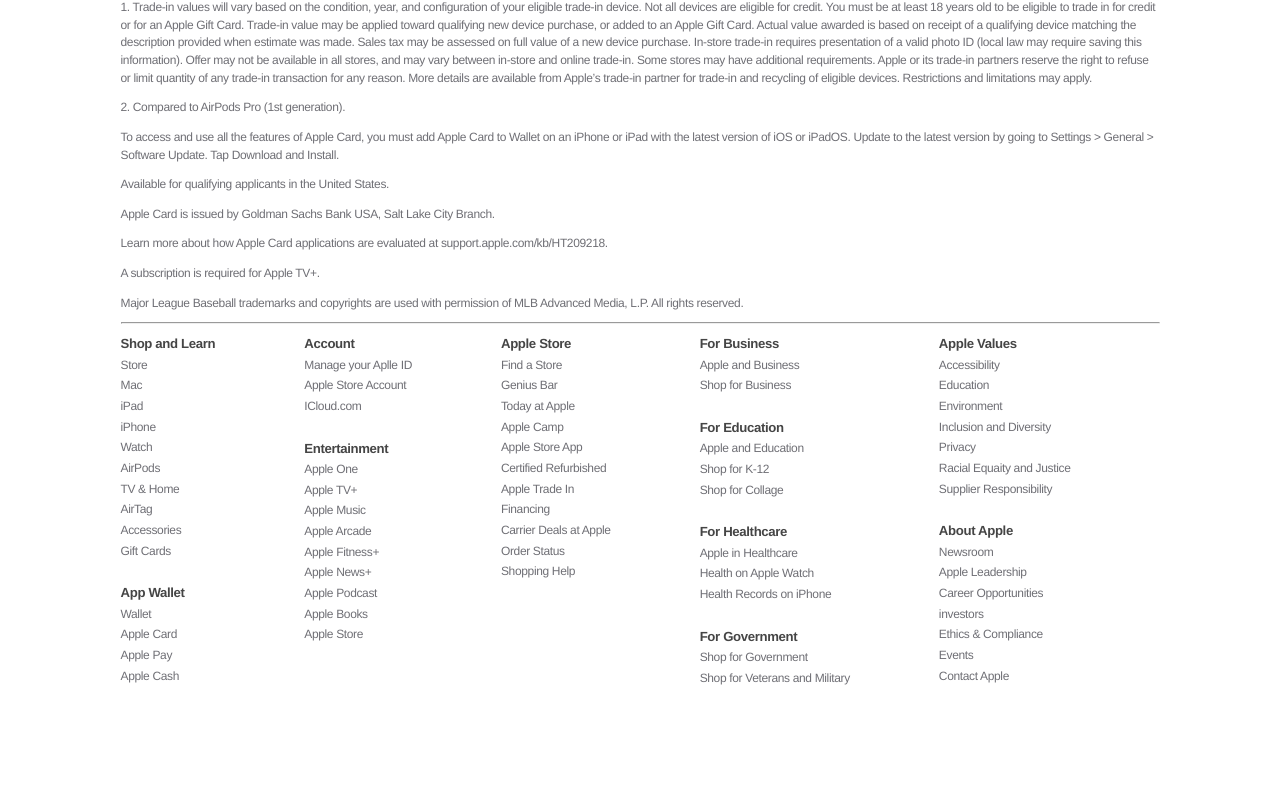
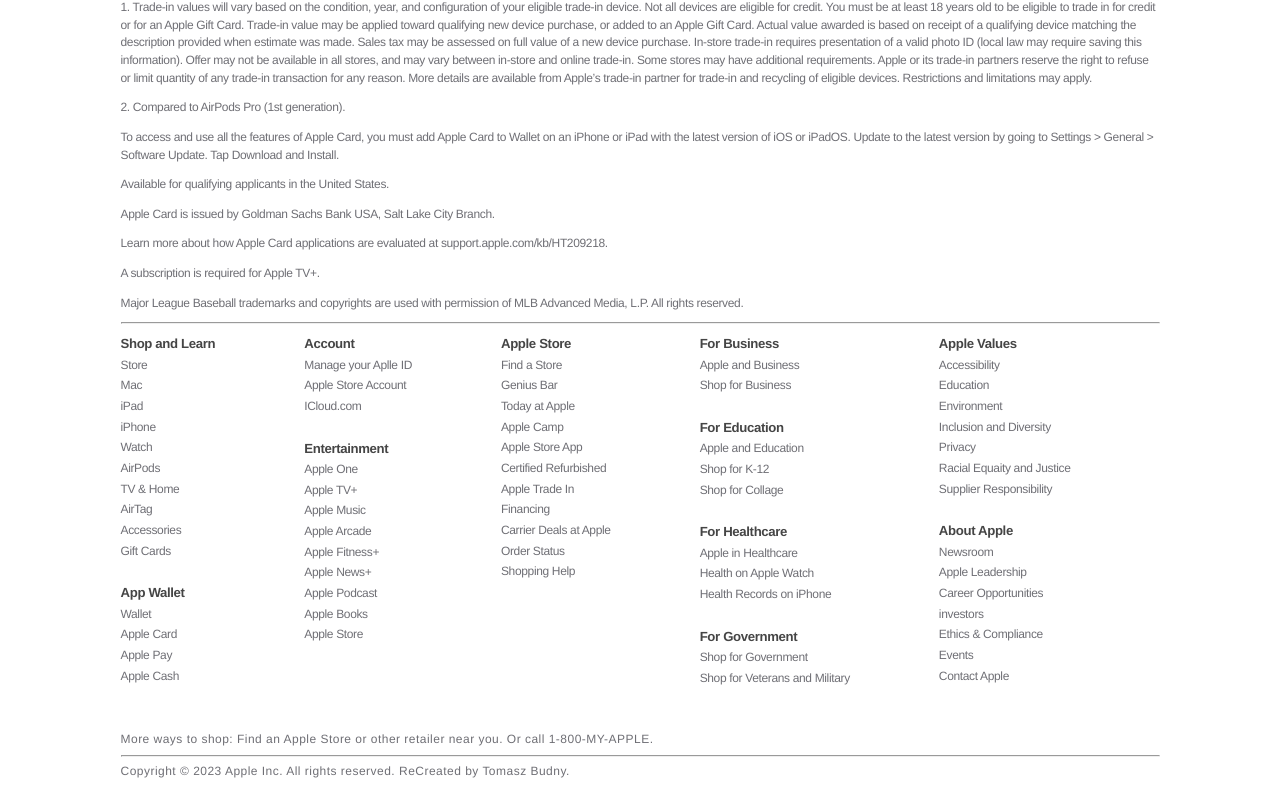
Before and after one commit to Tomasz-Budny/apple-website-clone, an Angular app: page / in a window 1280 px wide. Shown: the part 2185-2987 px from the top of the page. Before the commit the page ends 2895 px from the top, so only its background shows below. Built offline with nearby package versions, Linux system fonts and the light colour scheme.

Commit message:
Update footer

```diff
--- a/src/app/footer/footer.component.html
+++ b/src/app/footer/footer.component.html
@@ -190,4 +190,13 @@
             <hr>
         </div>
     </div>
+    <div class="footer-copyright">
+        <div>
+            More ways to shop: Find an Apple Store or other retailer near you. Or call 1-800-MY-APPLE.
+        </div>
+        <hr>
+        <div>
+            Copyright © 2023 Apple Inc. All rights reserved. ReCreated by Tomasz Budny.
+        </div>
+    </div>
 </div>
--- a/src/app/footer/footer.component.scss
+++ b/src/app/footer/footer.component.scss
@@ -18,7 +18,7 @@
     display: flex;
     flex-direction: column;
     flex-wrap: wrap;
-    max-height: 380px;
+    max-height: 379px;
     margin-top: 10px;
 
     .nav-section {
@@ -58,6 +58,11 @@
     }
 }
 
+.footer-copyright {
+    padding: 21px 0px;
+    letter-spacing: 0.04em;
+}
+
 @media screen and (min-width: 735px) {
     .apple-store-section {
         margin-bottom: 100px !important;
@@ -91,10 +96,6 @@
 }
 
 .show {
-    display: block !important;
-}
-
-.show-2 {
     .btn-section {
         transition: 0.3s;
         transform: rotateZ(45deg);
--- a/src/app/footer/footer.component.ts
+++ b/src/app/footer/footer.component.ts
@@ -9,6 +9,6 @@
 
   onToggle(event: MouseEvent) {
     console.log(event.currentTarget);
-    (<HTMLDivElement>event.currentTarget).classList.toggle('show-2');
+    (<HTMLDivElement>event.currentTarget).classList.toggle('show');
   }
 }
```
